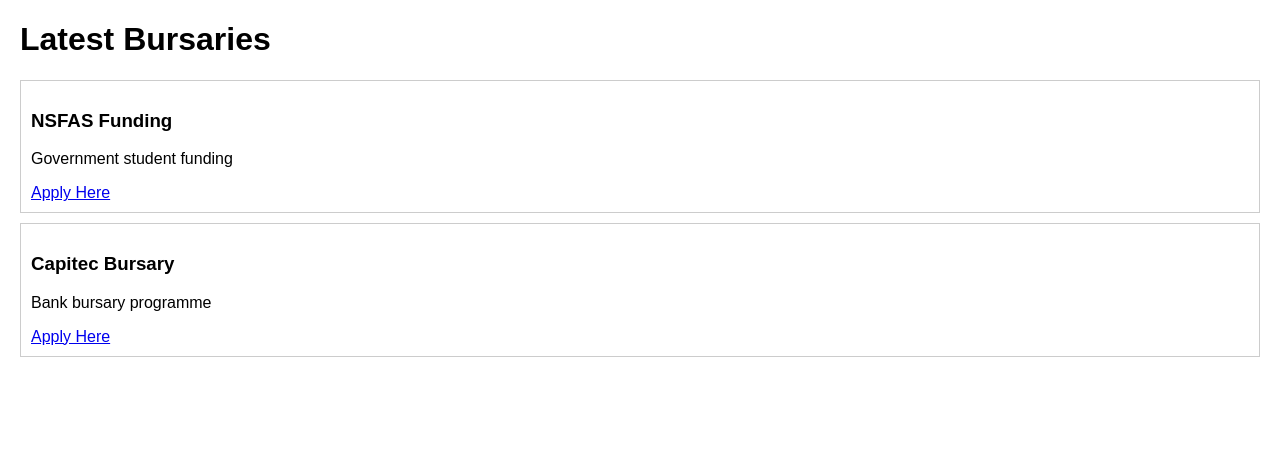
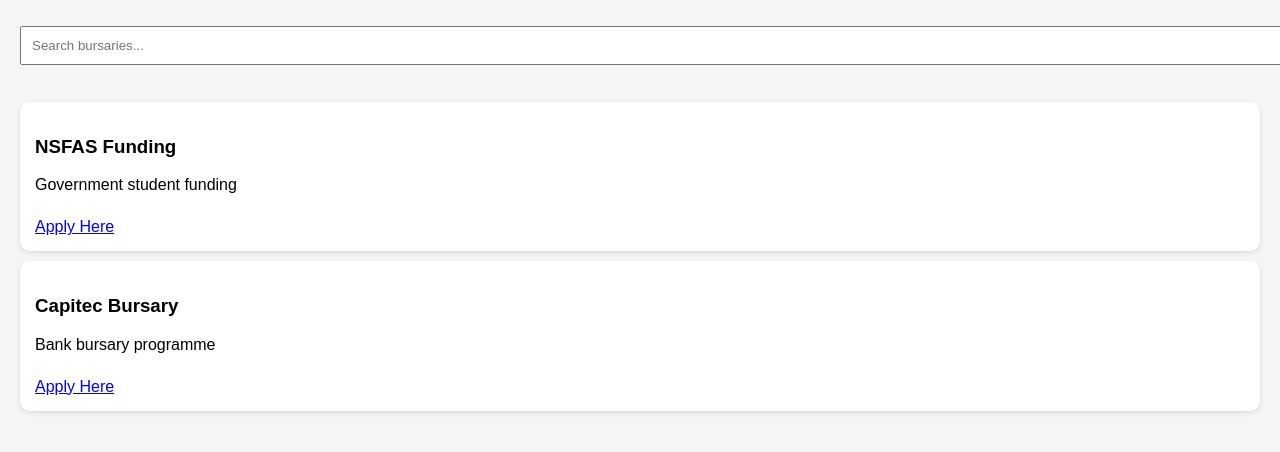
Before and after one commit to d546-star/bursary-alerts-sa, a website: page public/indext.html in a window 1280 px wide. Drawn offline with Linux system fonts and the light colour scheme.

Commit message:
Update indext.html

```diff
--- a/public/indext.html
+++ b/public/indext.html
@@ -1,15 +1,41 @@
 <!DOCTYPE html>
 <html>
 <head>
+  <meta name="description" content="Latest bursaries in South Africa. Updated daily. Free alerts and applications.">
+<meta name="keywords" content="bursaries, south africa bursaries, study funding, student funding">
+<meta name="viewport" content="width=device-width, initial-scale=1">
   <title>Bursary Alerts SA</title>
   <style>
-    body { font-family: Arial; margin: 20px; }
-    .card { padding: 10px; border: 1px solid #ccc; margin-bottom: 10px; }
+   body {
+  font-family: Arial;
+  margin: 20px;
+  background: #f5f5f5;
+}
+
+h1 {
+  text-align: center;
+}
+
+.card {
+  background: white;
+  padding: 15px;
+  border-radius: 10px;
+  margin-bottom: 10px;
+  box-shadow: 0 2px 5px rgba(0,0,0,0.1);
+}
+
+a {
+  display: inline-block;
+  margin-top: 8px;
+  color: blue;
+}
   </style>
 </head>
 <body>
 
-<h1>Latest Bursaries</h1>
+<h1>
+  <input type="text" id="search" onkeyup="filterBursaries()" placeholder="Search bursaries..." style="padding:10px; width:100%; margin-bottom:15px;">
+  </h1>
 <div id="list"></div>
 
 <script src="script.js"></script>
```
